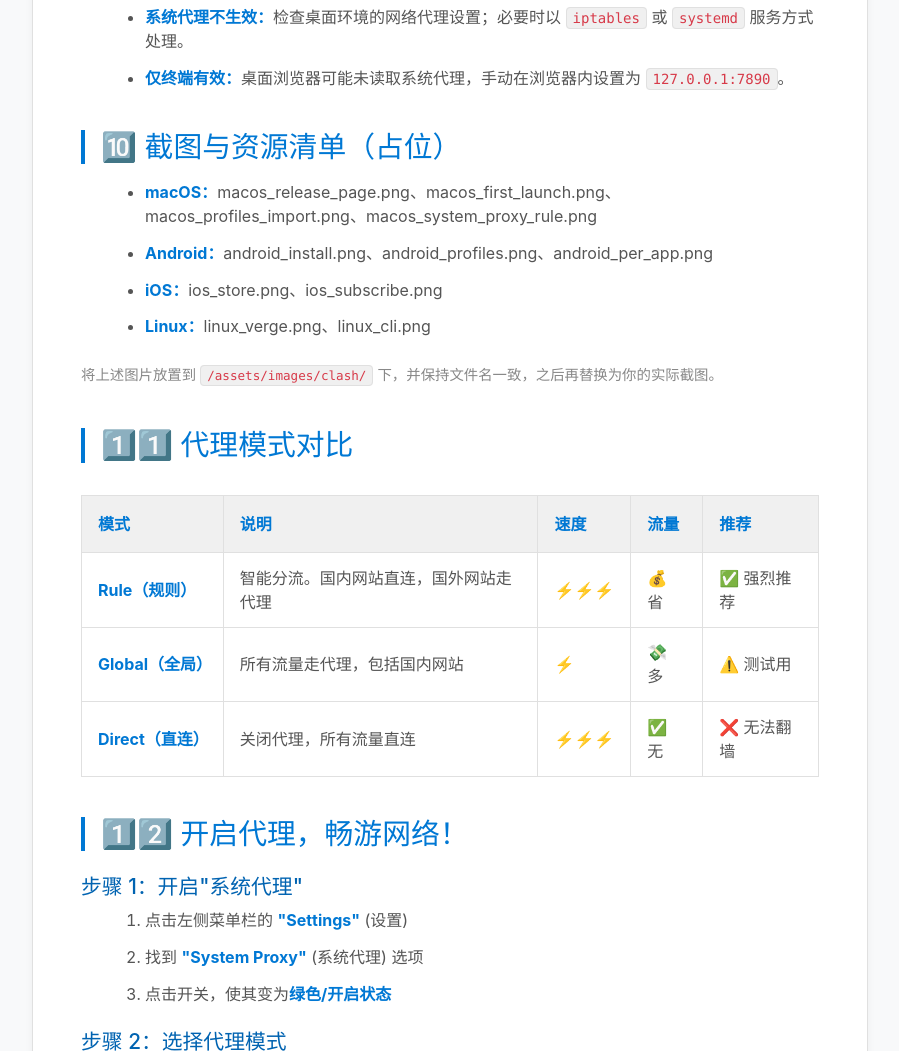
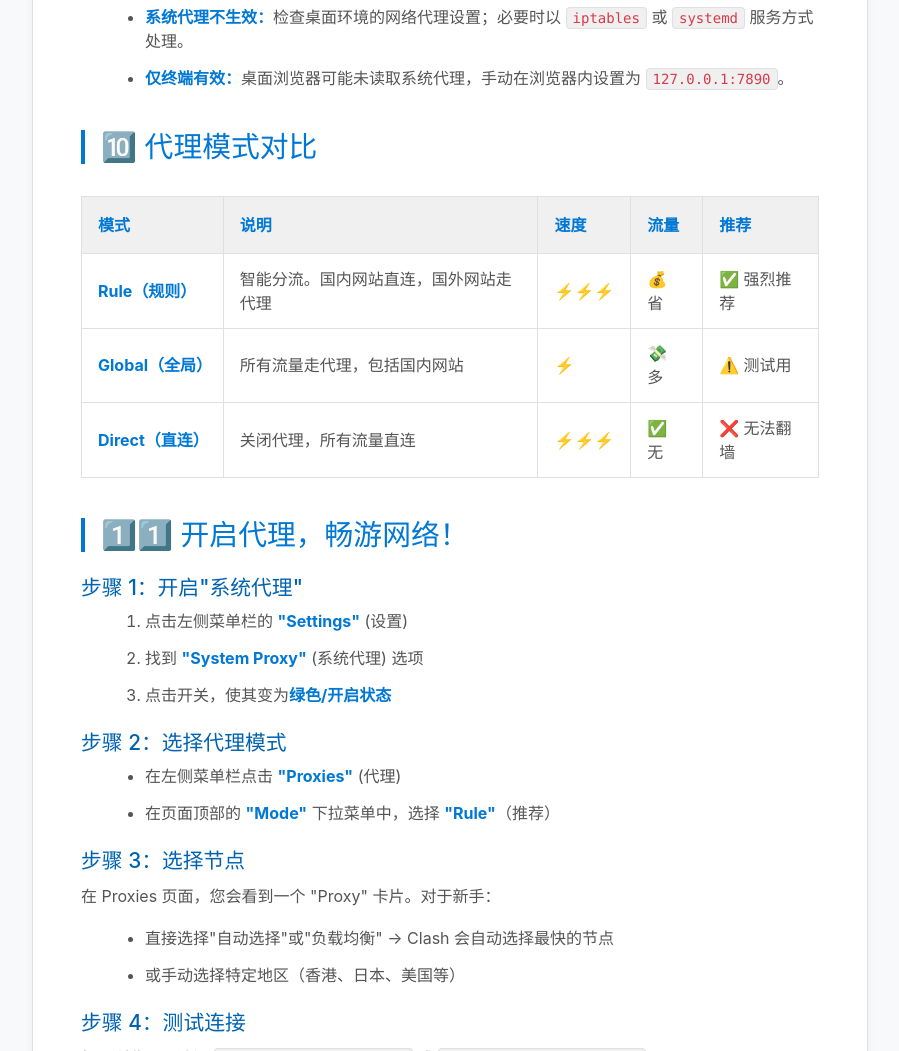
Before and after one commit to FrostwyrmKnight/bypassGFW, a plain HTML site: page articles/clash-tutorial/index.html in a window 1280 px wide. Shown: the part 5721-6772 px from the top of the page, without its empty margins (190-1089 px from the left). Drawn offline with nearby package versions, Linux system fonts and the light colour scheme.

Commit message:
Update index.html

```diff
--- a/articles/clash-tutorial/index.html
+++ b/articles/clash-tutorial/index.html
@@ -361,19 +361,10 @@ curl https://www.google.com -I
   <li><strong>仅终端有效：</strong>桌面浏览器可能未读取系统代理，手动在浏览器内设置为 <code>127.0.0.1:7890</code>。</li>
 </ul>
 
-<!-- 截图清单与命名（占位说明） -->
-<h2>🔟 截图与资源清单（占位）</h2>
-<ul>
-  <li><strong>macOS：</strong>macos_release_page.png、macos_first_launch.png、macos_profiles_import.png、macos_system_proxy_rule.png</li>
-  <li><strong>Android：</strong>android_install.png、android_profiles.png、android_per_app.png</li>
-  <li><strong>iOS：</strong>ios_store.png、ios_subscribe.png</li>
-  <li><strong>Linux：</strong>linux_verge.png、linux_cli.png</li>
-</ul>
-<p style="color:#888;font-size:0.9rem;">将上述图片放置到 <code>/assets/images/clash/</code> 下，并保持文件名一致，之后再替换为你的实际截图。</p>
 
 
 
-            <h2>1️⃣1️⃣ 代理模式对比</h2>
+            <h2>🔟 代理模式对比</h2>
             <table>
                 <tr>
                     <th>模式</th>
@@ -405,7 +396,7 @@ curl https://www.google.com -I
                 </tr>
             </table>
 
-            <h2>1️⃣2️⃣ 开启代理，畅游网络！</h2>
+            <h2>1️⃣1️⃣ 开启代理，畅游网络！</h2>
 
             <h3>步骤 1：开启"系统代理"</h3>
             <ol>
```
